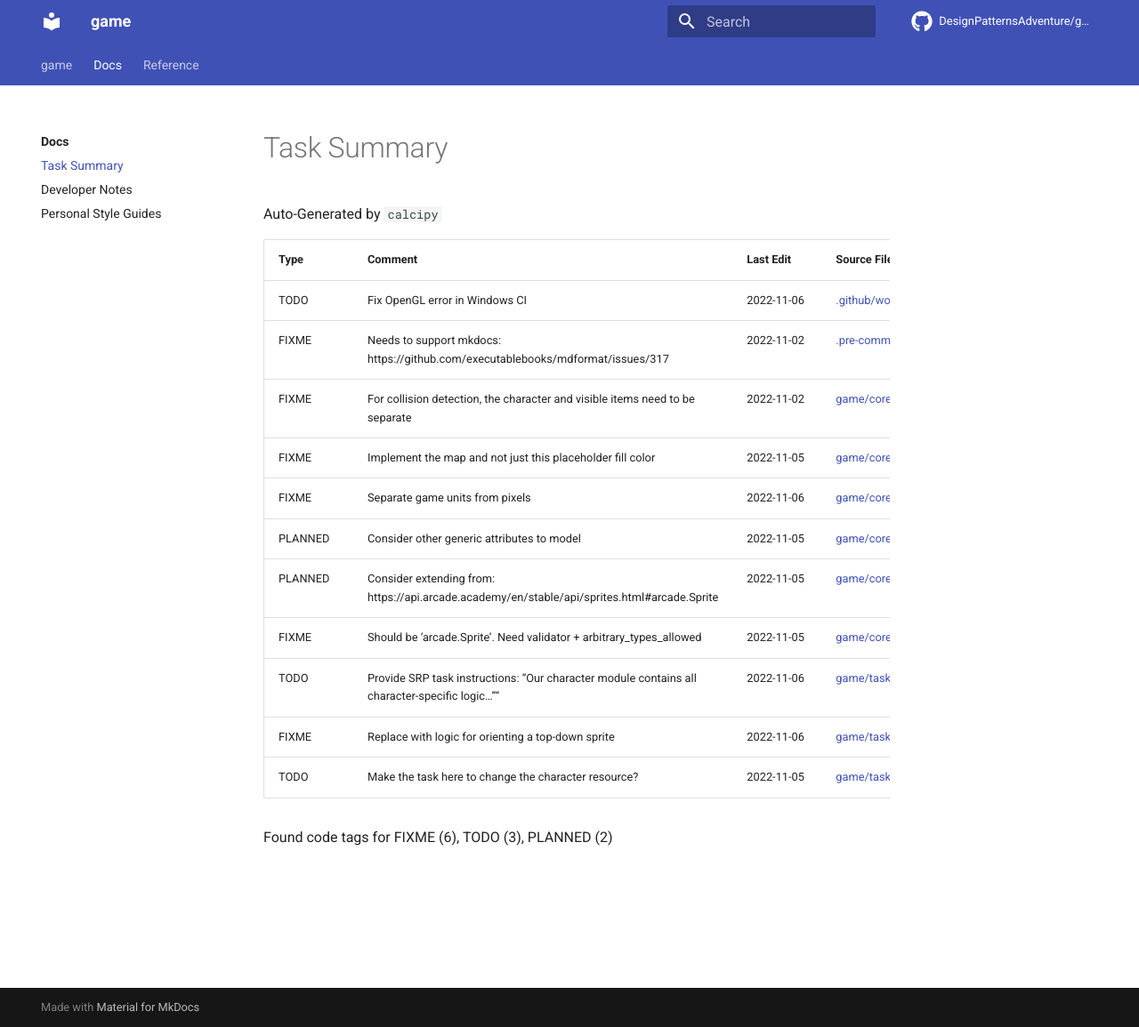
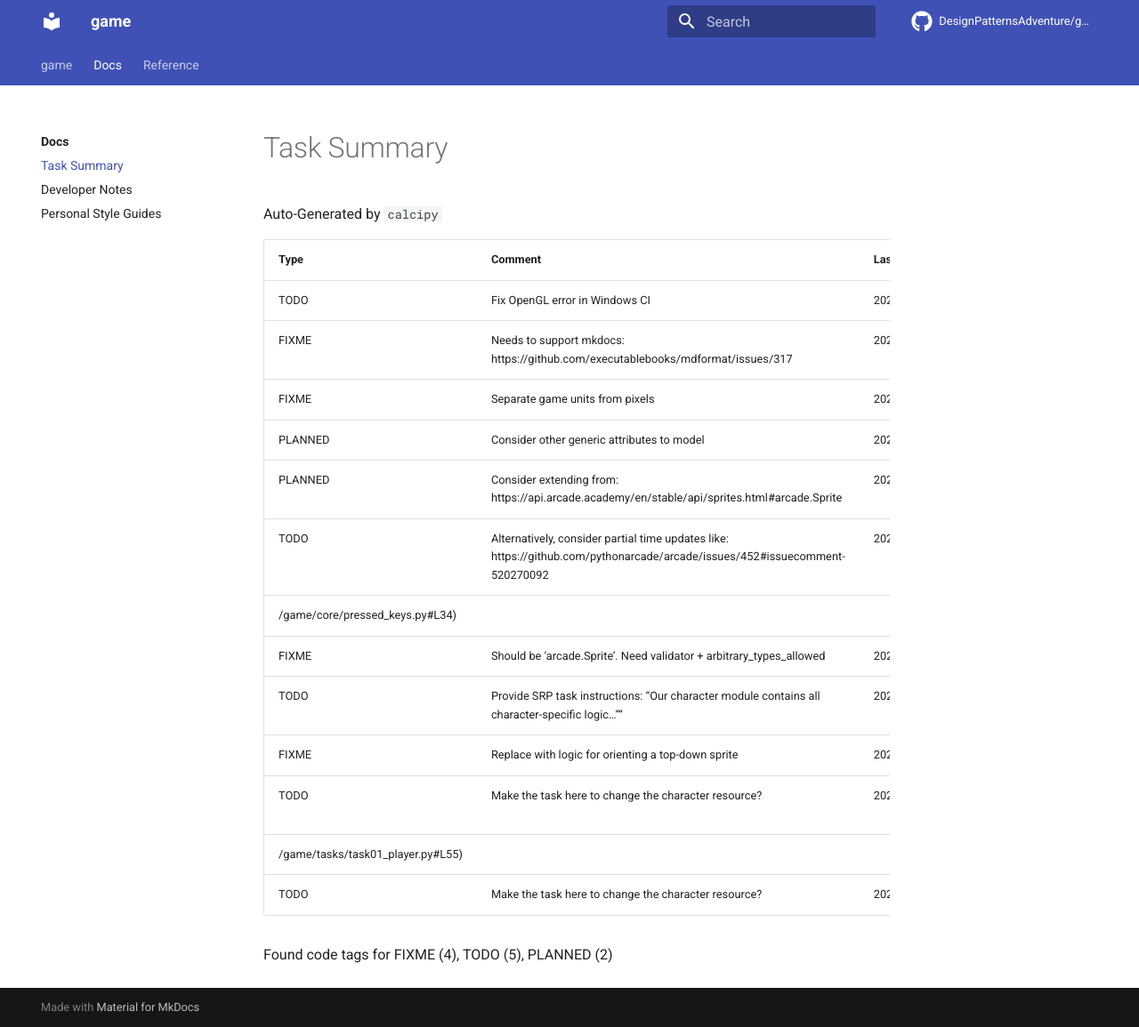
Before and after one commit to DesignPatternsAdventure/game, an MkDocs documentation site: the page built from docs/docs/CODE_TAG_SUMMARY.md, in a window 1280 px wide and 1155 px high. Shown: the whole window at 89% size. Built offline with MkDocs 1.6.1 and Material for MkDocs 9.7.7, drawn with Linux system fonts in a browser that asks for light colours; comment, search, counter and statistics services are not loaded.

Commit message:
refactor: run 'poetry run doit --continue'

```diff
--- a/docs/docs/CODE_TAG_SUMMARY.md
+++ b/docs/docs/CODE_TAG_SUMMARY.md
@@ -2,20 +2,22 @@
 
 Auto-Generated by `calcipy`
 
-| Type    | Comment                                                                                         | Last Edit   | Source File                                                                                                                                                                  |
-|---------|-------------------------------------------------------------------------------------------------|-------------|------------------------------------------------------------------------------------------------------------------------------------------------------------------------------|
-| TODO    | Fix OpenGL error in Windows CI                                                                  | 2022-11-06  | [.github/workflows/ci_pipeline.yml:53](https://github.com/DesignPatternsAdventure/game/blame/46e44c955548665ca68e6646180c5124d70d9101/.github/workflows/ci_pipeline.yml#L53) |
-| FIXME   | Needs to support mkdocs: https://github.com/executablebooks/mdformat/issues/317                 | 2022-11-02  | [.pre-commit-config.yaml:48](https://github.com/DesignPatternsAdventure/game/blame/bdb03d0a28c16931879603d5dc8e3b290695d38a/.pre-commit-config.yaml#L48)                     |
-| FIXME   | For collision detection, the character and visible items need to be separate                    | 2022-11-02  | [game/core/game_view.py:31](https://github.com/DesignPatternsAdventure/game/blame/d403ae5c51fc5c51bbbc555da02919d93d36bd44/game/main.py#L23)                                 |
-| FIXME   | Implement the map and not just this placeholder fill color                                      | 2022-11-05  | [game/core/game_view.py:43](https://github.com/DesignPatternsAdventure/game/blame/3b33f2abaadf8e7fb55bbfc55040b4d7a4b987a6/game/core/window.py#L39)                          |
-| FIXME   | Separate game units from pixels                                                                 | 2022-11-06  | [game/core/models/entity_attr.py:14](https://github.com/DesignPatternsAdventure/game/blame/45928189a73b8a4c814ac4be0bc7b481f1cc7dfd/game/core/models/entity_attr.py#L14)     |
-| PLANNED | Consider other generic attributes to model                                                      | 2022-11-05  | [game/core/models/entity_attr.py:27](https://github.com/DesignPatternsAdventure/game/blame/4253980d2690c622eaf9359b83709a974383e6de/game/core/models/entity_attr.py#L19)     |
-| PLANNED | Consider extending from: https://api.arcade.academy/en/stable/api/sprites.html#arcade.Sprite    | 2022-11-05  | [game/core/models/sprite_state.py:11](https://github.com/DesignPatternsAdventure/game/blame/0b6749f7c9affc47c5211260f5337bb6bf947893/game/core/models/sprite_state.py#L11)   |
-| FIXME   | Should be 'arcade.Sprite'. Need validator + arbitrary_types_allowed                             | 2022-11-05  | [game/core/registration.py:11](https://github.com/DesignPatternsAdventure/game/blame/0b6749f7c9affc47c5211260f5337bb6bf947893/game/core/registration.py#L10)                 |
-| TODO    | Provide SRP task instructions: "Our character module contains all character-specific logic..."" | 2022-11-06  | [game/tasks/task01_player.py:12](https://github.com/DesignPatternsAdventure/game/blame/45928189a73b8a4c814ac4be0bc7b481f1cc7dfd/game/tasks/task01_player.py#L12)             |
-| FIXME   | Replace with logic for orienting a top-down sprite                                              | 2022-11-06  | [game/tasks/task01_player.py:35](https://github.com/DesignPatternsAdventure/game/blame/45928189a73b8a4c814ac4be0bc7b481f1cc7dfd/game/tasks/task01_player.py#L35)             |
-| TODO    | Make the task here to change the character resource?                                            | 2022-11-05  | [game/tasks/task01_player.py:55](https://github.com/DesignPatternsAdventure/game/blame/e0f113d117923421703196805c5926d63a8e817a/game/tasks/task01_player.py#L55)             |
+| Type    | Comment                                                                                                                     | Last Edit   | Source File                                                                                                                                                                  |
+|---------|-----------------------------------------------------------------------------------------------------------------------------|-------------|------------------------------------------------------------------------------------------------------------------------------------------------------------------------------|
+| TODO    | Fix OpenGL error in Windows CI                                                                                              | 2022-11-06  | [.github/workflows/ci_pipeline.yml:53](https://github.com/DesignPatternsAdventure/game/blame/d890d6aa928cc0811e62e1e216b65d1273921310/.github/workflows/ci_pipeline.yml#L53) |
+| FIXME   | Needs to support mkdocs: https://github.com/executablebooks/mdformat/issues/317                                             | 2022-11-02  | [.pre-commit-config.yaml:48](https://github.com/DesignPatternsAdventure/game/blame/bdb03d0a28c16931879603d5dc8e3b290695d38a/.pre-commit-config.yaml#L48)                     |
+| FIXME   | Separate game units from pixels                                                                                             | 2022-11-06  | [game/core/models/entity_attr.py:14](https://github.com/DesignPatternsAdventure/game/blame/d890d6aa928cc0811e62e1e216b65d1273921310/game/core/models/entity_attr.py#L14)     |
+| PLANNED | Consider other generic attributes to model                                                                                  | 2022-11-05  | [game/core/models/entity_attr.py:27](https://github.com/DesignPatternsAdventure/game/blame/4253980d2690c622eaf9359b83709a974383e6de/game/core/models/entity_attr.py#L19)     |
+| PLANNED | Consider extending from: https://api.arcade.academy/en/stable/api/sprites.html#arcade.Sprite                                | 2022-11-05  | [game/core/models/sprite_state.py:11](https://github.com/DesignPatternsAdventure/game/blame/0b6749f7c9affc47c5211260f5337bb6bf947893/game/core/models/sprite_state.py#L11)   |
+| TODO    | Alternatively, consider partial time updates like: https://github.com/pythonarcade/arcade/issues/452#issuecomment-520270092 | 2022-11-06  | [game/core/pressed_keys.py:34](https://github.com/DesignPatternsAdventure/game/blame/main
+/game/core/pressed_keys.py#L34)                                                                                                                                                                              |
+| FIXME   | Should be 'arcade.Sprite'. Need validator + arbitrary_types_allowed                                                         | 2022-11-05  | [game/core/registration.py:11](https://github.com/DesignPatternsAdventure/game/blame/0b6749f7c9affc47c5211260f5337bb6bf947893/game/core/registration.py#L10)                 |
+| TODO    | Provide SRP task instructions: "Our character module contains all character-specific logic...""                             | 2022-11-06  | [game/tasks/task01_player.py:12](https://github.com/DesignPatternsAdventure/game/blame/d890d6aa928cc0811e62e1e216b65d1273921310/game/tasks/task01_player.py#L12)             |
+| FIXME   | Replace with logic for orienting a top-down sprite                                                                          | 2022-11-06  | [game/tasks/task01_player.py:35](https://github.com/DesignPatternsAdventure/game/blame/d890d6aa928cc0811e62e1e216b65d1273921310/game/tasks/task01_player.py#L35)             |
+| TODO    | Make the task here to change the character resource?                                                                        | 2022-11-06  | [game/tasks/task01_player.py:55](https://github.com/DesignPatternsAdventure/game/blame/main
+/game/tasks/task01_player.py#L55)                                                                                                                                                                              |
+| TODO    | Make the task here to change the character resource?                                                                        | 2022-11-05  | [game/tasks/task01_player.py:82](https://github.com/DesignPatternsAdventure/game/blame/e0f113d117923421703196805c5926d63a8e817a/game/tasks/task01_player.py#L55)             |
 
-Found code tags for FIXME (6), TODO (3), PLANNED (2)
+Found code tags for FIXME (4), TODO (5), PLANNED (2)
 
 <!-- calcipy:skip_tags -->
```
Also changed, not shown: docs/docs/CHANGELOG.md (+0 -1 lines), docs/docs/DEVELOPER_GUIDE.md (+1 -1 lines), 10 other files.
